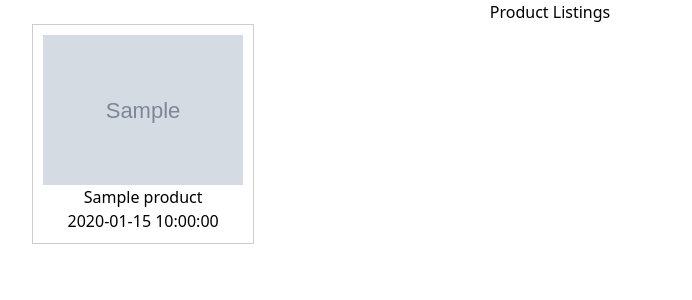
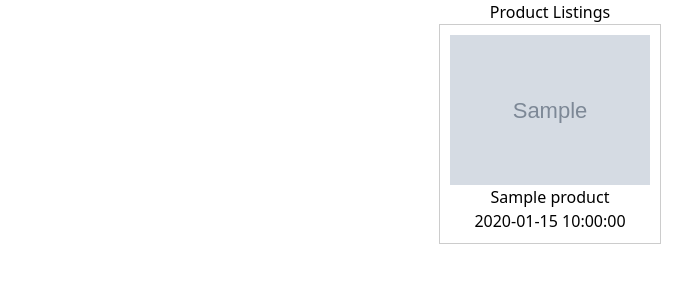
Before and after one commit to screeck/ShareFare, a Flask app: page /main in a window 1280 px wide. Shown: the part 85-385 px from the top of the page, without its empty margins (90-782 px from the left). Run offline with Flask 2, Linux system fonts and the light colour scheme; grey boxes marked "Sample" are stand-in pictures; a database or web service that is not in the repository returns one stand-in record (values such as "Sample title"); some libraries are stand-ins or nearby versions.

Commit message:
too close to each other fix

```diff
--- a/templates/main.html
+++ b/templates/main.html
@@ -32,11 +32,11 @@
 
         .products {
             display: grid;
-            grid-template-columns: repeat(4, 1fr);
-            grid-gap: 5px;
-            padding: 0 100px; /* Add left and right padding */
+            grid-template-columns: repeat(auto-fit, minmax(200px, 1fr));
+            grid-gap: 20px;
+            padding: 0 20px; /* Add left and right padding */
             justify-items: center; /* Center the items horizontally within each column */
-        }
+            }
 
         .product {
             border: 1px solid #ccc;
```
